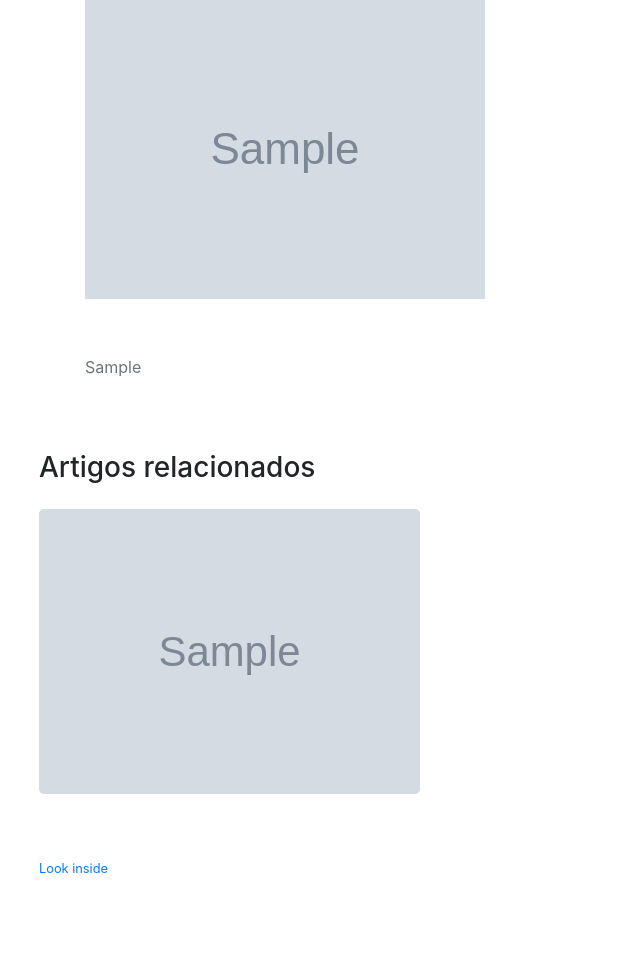
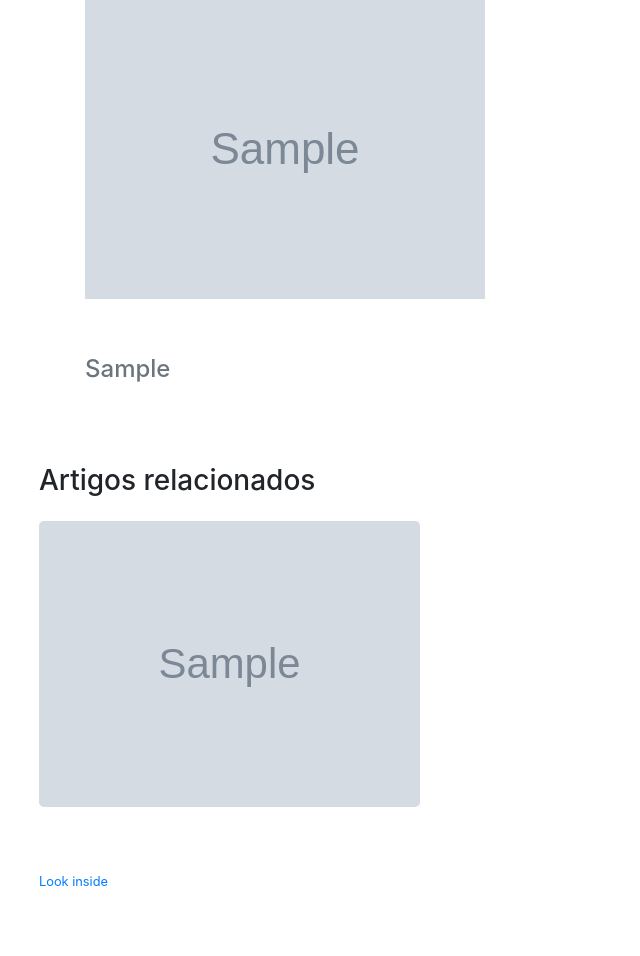
Before and after one commit to jocsakesley/blog-jocsa-kesley, a Django app: template blog/posts/templates/posts/post_detalhes.html in a window 1280 px wide. Shown: the part 637-1593 px from the top of the page, without its empty margins (0-640 px from the left). Run offline with Django 3.2, Linux system fonts and the light colour scheme; the template is opened without the code that fills it: most values are stand-ins (such as "Sample title", 1, 10 or a date in 2020); grey boxes marked "Sample" are stand-in pictures; form fields are guessed from the names that the template uses; some libraries are stand-ins or nearby versions.

Commit message:
Modificando nginx.conf

```diff
--- a/blog/posts/templates/posts/post_detalhes.html
+++ b/blog/posts/templates/posts/post_detalhes.html
@@ -37,7 +37,7 @@
             {% endif %}
               <div class="row mb-5">
                 <div class="col-lg-12 position-sticky">
-                  <div class="text-muted">
+                  <div class="h4 text-muted">
                     {{post.conteudo_post|safe}}
                   </div>
                 </div>
```
Also changed, not shown: 1 other file.
